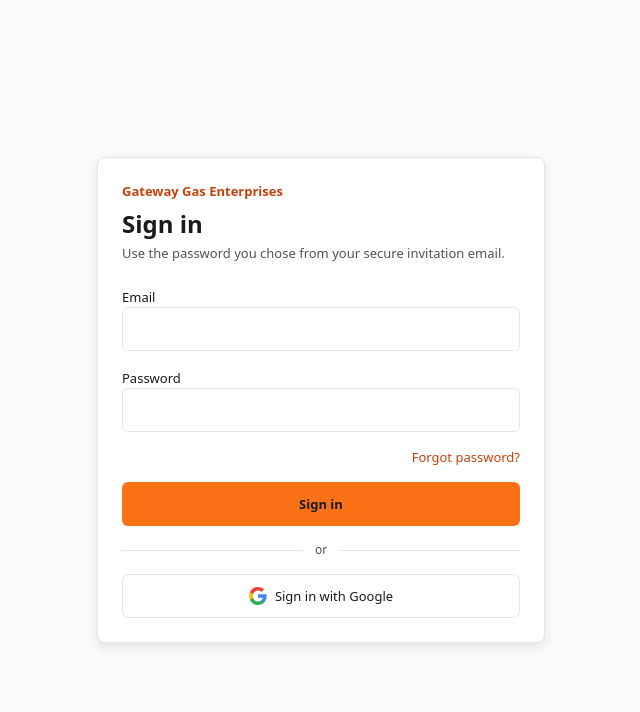
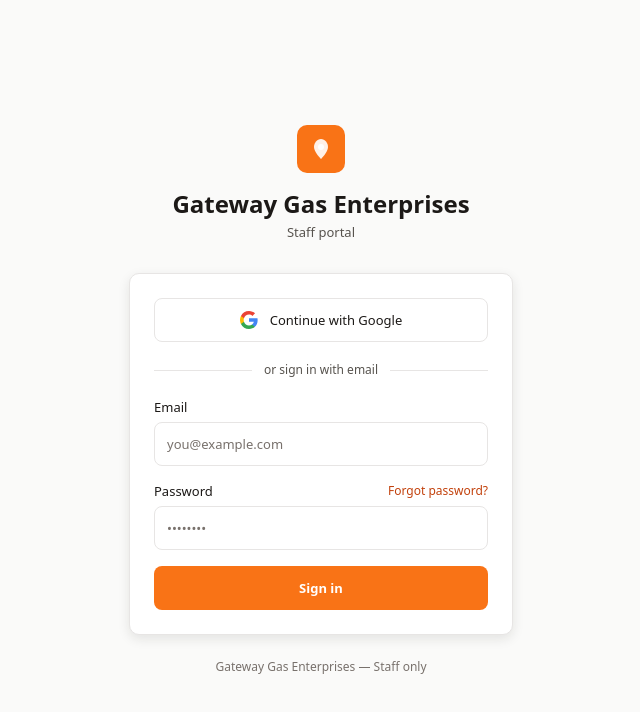
Before and after one commit to Jack-Murimi/STOREARENA, a Next.js app: page /login in a window 1280 px wide. Shown: the top 712 px of the page, without its empty margins (319-959 px from the left). Built offline with nearby package versions, Linux system fonts and the light colour scheme.

Commit message:
auth: redesign login, forgot-password, set-password with consistent brand UI

```diff
--- a/src/app/auth/forgot-password/page.tsx
+++ b/src/app/auth/forgot-password/page.tsx
@@ -34,58 +34,93 @@ export default function ForgotPasswordPage() {
   }
 
   return (
-    <main className="grid min-h-screen place-items-center bg-surface-sunken p-4">
-      <section className="w-full max-w-md rounded-lg border border-border bg-surface p-6 shadow-raised">
-        <p className="text-sm font-semibold text-orange-700">
-          Gateway Gas Enterprises
+    <div className="min-h-screen bg-surface-sunken flex items-center justify-center p-4">
+      <div className="w-full max-w-sm">
+
+        {/* Brand header */}
+        <div className="mb-8 text-center">
+          <div className="inline-flex h-12 w-12 items-center justify-center rounded-xl bg-orange-500 mb-4">
+            <svg width="24" height="24" viewBox="0 0 24 24" fill="none" aria-hidden="true">
+              <path d="M12 2C8 2 5 6 5 10c0 5 7 12 7 12s7-7 7-12c0-4-3-8-7-8Z" fill="white" opacity="0.9"/>
+              <circle cx="12" cy="10" r="3" fill="white"/>
+            </svg>
+          </div>
+          <h1 className="text-xl font-semibold text-ink">Gateway Gas Enterprises</h1>
+          <p className="mt-1 text-sm text-ink-muted">Staff portal</p>
+        </div>
+
+        <div className="rounded-xl border border-border bg-surface shadow-raised p-6">
+          {done ? (
+            <div className="text-center py-2">
+              <div className="mx-auto mb-4 flex h-12 w-12 items-center justify-center rounded-full bg-ok/10">
+                <svg width="24" height="24" viewBox="0 0 24 24" fill="none" aria-hidden="true">
+                  <path d="M20 6 9 17l-5-5" stroke="currentColor" strokeWidth="2" strokeLinecap="round" strokeLinejoin="round" className="text-ok"/>
+                </svg>
+              </div>
+              <h2 className="text-base font-semibold text-ink">Check your inbox</h2>
+              <p className="mt-2 text-sm text-ink-muted">
+                If that email has an account, a password-reset link has been sent.
+                Follow the link to choose a new password.
               </p>
-        <h1 className="mt-2 text-2xl font-semibold text-ink">
-          Reset your password
-        </h1>
-        {done ? (
-          <p className="mt-4 text-sm text-ink-muted">
-            If that email has an account, a password-reset link has been sent.
-            Check your inbox and follow the link to choose a new password.
-          </p>
+              <Link
+                href="/login"
+                className="mt-4 inline-block text-sm font-medium text-orange-700 hover:underline"
+              >
+                Back to sign in
+              </Link>
+            </div>
           ) : (
             <>
+              <h2 className="text-base font-semibold text-ink">Reset your password</h2>
               <p className="mt-1 text-sm text-ink-muted">
-              Enter your email and we will send you a link to set a new
-              password.
+                Enter your email and we&apos;ll send you a reset link.
               </p>
-            <form onSubmit={submit} className="mt-6 space-y-4">
-              <label className="block space-y-1">
-                <span className="text-sm font-medium text-ink">Email</span>
+
+              <form onSubmit={submit} className="mt-5 space-y-4">
+                <div className="space-y-1.5">
+                  <label htmlFor="email" className="block text-sm font-medium text-ink">
+                    Email
+                  </label>
                   <input
+                    id="email"
                     required
                     type="email"
                     autoComplete="email"
                     value={email}
                     onChange={(e) => setEmail(e.target.value)}
-                  className="h-11 w-full rounded-md border border-border bg-surface px-3 text-sm text-ink"
+                    placeholder="you@example.com"
+                    className="h-11 w-full rounded-lg border border-border bg-surface px-3 text-sm text-ink placeholder:text-ink-subtle transition-colors focus:border-orange-500 focus:outline-none focus:ring-2 focus:ring-orange-500/20"
                   />
-              </label>
+                </div>
+
                 {error ? (
-                <p role="alert" className="text-sm text-critical">
-                  {error}
-                </p>
+                  <div role="alert" className="rounded-lg bg-critical/10 border border-critical/20 px-3 py-2.5">
+                    <p className="text-sm text-critical">{error}</p>
+                  </div>
                 ) : null}
+
                 <button
                   disabled={pending}
                   type="submit"
-                className="h-11 w-full rounded-md bg-orange-500 px-4 text-sm font-semibold text-ink disabled:opacity-50"
+                  className="h-11 w-full rounded-lg bg-orange-500 px-4 text-sm font-semibold text-white transition-colors hover:bg-orange-600 disabled:opacity-50"
                 >
                   {pending ? "Sending…" : "Send reset link"}
                 </button>
               </form>
-          </>
-        )}
+
               <p className="mt-4 text-center text-sm text-ink-muted">
                 <Link href="/login" className="font-medium text-orange-700 hover:underline">
                   Back to sign in
                 </Link>
               </p>
-      </section>
-    </main>
+            </>
+          )}
+        </div>
+
+        <p className="mt-6 text-center text-xs text-ink-subtle">
+          Gateway Gas Enterprises &mdash; Staff only
+        </p>
+      </div>
+    </div>
   );
 }
--- a/src/app/auth/set-password/page.tsx
+++ b/src/app/auth/set-password/page.tsx
@@ -1,2 +1,109 @@
-"use client"; import { useState } from "react"; import { useRouter } from "next/navigation"; import { createSupabaseBrowserClient } from "@/lib/supabase/client";
-export default function SetPassword(){const router=useRouter();const[p,setP]=useState("");const[c,setC]=useState("");const[e,setE]=useState("");async function save(x:React.FormEvent){x.preventDefault();if(p.length<8||p!==c){setE("Use matching passwords of at least 8 characters.");return}const{error}=await createSupabaseBrowserClient().auth.updateUser({password:p});if(error)setE("This invitation link has expired. Ask an Admin to send a new invitation.");else router.replace("/")}return <main className="grid min-h-screen place-items-center bg-surface-sunken p-4"><form onSubmit={save} className="w-full max-w-md space-y-4 rounded-lg border border-border bg-surface p-6 shadow-raised"><h1 className="text-2xl font-semibold text-ink">Set your password</h1><p className="text-sm text-ink-muted">This password is private and is not visible to your administrator.</p><input required type="password" minLength={8} autoComplete="new-password" placeholder="New password" value={p} onChange={x=>setP(x.target.value)} className="h-11 w-full rounded-md border border-border bg-surface text-ink px-3"/><input required type="password" autoComplete="new-password" placeholder="Confirm password" value={c} onChange={x=>setC(x.target.value)} className="h-11 w-full rounded-md border border-border bg-surface text-ink px-3"/>{e?<p className="text-sm text-critical">{e}</p>:null}<button className="h-11 w-full rounded-md bg-orange-500 font-semibold text-ink">Save password</button></form></main>}
+"use client";
+
+import { useState } from "react";
+import { useRouter } from "next/navigation";
+import { createSupabaseBrowserClient } from "@/lib/supabase/client";
+
+export default function SetPasswordPage() {
+  const router = useRouter();
+  const [password, setPassword] = useState("");
+  const [confirm, setConfirm] = useState("");
+  const [error, setError] = useState("");
+  const [pending, setPending] = useState(false);
+
+  async function save(event: React.FormEvent) {
+    event.preventDefault();
+    if (password.length < 8 || password !== confirm) {
+      setError("Use matching passwords of at least 8 characters.");
+      return;
+    }
+    setPending(true);
+    setError("");
+    const { error } = await createSupabaseBrowserClient().auth.updateUser({ password });
+    if (error) {
+      setError("This invitation link has expired. Ask an Admin to send a new invitation.");
+      setPending(false);
+    } else {
+      router.replace("/");
+    }
+  }
+
+  return (
+    <div className="min-h-screen bg-surface-sunken flex items-center justify-center p-4">
+      <div className="w-full max-w-sm">
+
+        {/* Brand header */}
+        <div className="mb-8 text-center">
+          <div className="inline-flex h-12 w-12 items-center justify-center rounded-xl bg-orange-500 mb-4">
+            <svg width="24" height="24" viewBox="0 0 24 24" fill="none" aria-hidden="true">
+              <path d="M12 2C8 2 5 6 5 10c0 5 7 12 7 12s7-7 7-12c0-4-3-8-7-8Z" fill="white" opacity="0.9"/>
+              <circle cx="12" cy="10" r="3" fill="white"/>
+            </svg>
+          </div>
+          <h1 className="text-xl font-semibold text-ink">Gateway Gas Enterprises</h1>
+          <p className="mt-1 text-sm text-ink-muted">Staff portal</p>
+        </div>
+
+        <div className="rounded-xl border border-border bg-surface shadow-raised p-6">
+          <h2 className="text-base font-semibold text-ink">Set your password</h2>
+          <p className="mt-1 text-sm text-ink-muted">
+            Choose a private password. It is not visible to your administrator.
+          </p>
+
+          <form onSubmit={save} className="mt-5 space-y-4">
+            <div className="space-y-1.5">
+              <label htmlFor="password" className="block text-sm font-medium text-ink">
+                New password
+              </label>
+              <input
+                id="password"
+                required
+                type="password"
+                minLength={8}
+                autoComplete="new-password"
+                placeholder="At least 8 characters"
+                value={password}
+                onChange={(e) => setPassword(e.target.value)}
+                className="h-11 w-full rounded-lg border border-border bg-surface px-3 text-sm text-ink placeholder:text-ink-subtle transition-colors focus:border-orange-500 focus:outline-none focus:ring-2 focus:ring-orange-500/20"
+              />
+            </div>
+
+            <div className="space-y-1.5">
+              <label htmlFor="confirm" className="block text-sm font-medium text-ink">
+                Confirm password
+              </label>
+              <input
+                id="confirm"
+                required
+                type="password"
+                autoComplete="new-password"
+                placeholder="Repeat password"
+                value={confirm}
+                onChange={(e) => setConfirm(e.target.value)}
+                className="h-11 w-full rounded-lg border border-border bg-surface px-3 text-sm text-ink placeholder:text-ink-subtle transition-colors focus:border-orange-500 focus:outline-none focus:ring-2 focus:ring-orange-500/20"
+              />
+            </div>
+
+            {error ? (
+              <div role="alert" className="rounded-lg bg-critical/10 border border-critical/20 px-3 py-2.5">
+                <p className="text-sm text-critical">{error}</p>
+              </div>
+            ) : null}
+
+            <button
+              disabled={pending}
+              type="submit"
+              className="h-11 w-full rounded-lg bg-orange-500 px-4 text-sm font-semibold text-white transition-colors hover:bg-orange-600 disabled:opacity-50"
+            >
+              {pending ? "Saving…" : "Save password"}
+            </button>
+          </form>
+        </div>
+
+        <p className="mt-6 text-center text-xs text-ink-subtle">
+          Gateway Gas Enterprises &mdash; Staff only
+        </p>
+      </div>
+    </div>
+  );
+}
--- a/src/app/login/page.tsx
+++ b/src/app/login/page.tsx
@@ -52,7 +52,11 @@ export default function LoginPage() {
         typeof window !== "undefined"
           ? new URLSearchParams(window.location.search).get("next")
           : null;
-      const redirectTo = `${appUrl}/auth/callback${next && next.startsWith("/") && !next.startsWith("//") ? `?next=${encodeURIComponent(next)}` : ""}`;
+      const redirectTo = `${appUrl}/auth/callback${
+        next && next.startsWith("/") && !next.startsWith("//")
+          ? `?next=${encodeURIComponent(next)}`
+          : ""
+      }`;
       const { error } = await supabase.auth.signInWithOAuth({
         provider: "google",
         options: { redirectTo },
@@ -66,94 +70,109 @@ export default function LoginPage() {
   }
 
   return (
-    <main className="grid min-h-screen place-items-center bg-surface-sunken p-4">
-      <section className="w-full max-w-md rounded-lg border border-border bg-surface p-6 shadow-raised">
-        <p className="text-sm font-semibold text-orange-700">
-          Gateway Gas Enterprises
-        </p>
-        <h1 className="mt-2 text-2xl font-semibold text-ink">Sign in</h1>
-        <p className="mt-1 text-sm text-ink-muted">
-          Use the password you chose from your secure invitation email.
-        </p>
+    <div className="min-h-screen bg-surface-sunken flex items-center justify-center p-4">
+      <div className="w-full max-w-sm">
 
-        <form onSubmit={submit} className="mt-6 space-y-4">
-          <label className="block space-y-1">
-            <span className="text-sm font-medium text-ink">Email</span>
+        {/* Brand header */}
+        <div className="mb-8 text-center">
+          <div className="inline-flex h-12 w-12 items-center justify-center rounded-xl bg-orange-500 mb-4">
+            <svg width="24" height="24" viewBox="0 0 24 24" fill="none" aria-hidden="true">
+              <path d="M12 2C8 2 5 6 5 10c0 5 7 12 7 12s7-7 7-12c0-4-3-8-7-8Z" fill="white" opacity="0.9"/>
+              <circle cx="12" cy="10" r="3" fill="white"/>
+            </svg>
+          </div>
+          <h1 className="text-xl font-semibold text-ink">Gateway Gas Enterprises</h1>
+          <p className="mt-1 text-sm text-ink-muted">Staff portal</p>
+        </div>
+
+        {/* Card */}
+        <div className="rounded-xl border border-border bg-surface shadow-raised p-6">
+
+          {/* Google button — primary placement */}
+          <button
+            onClick={signInWithGoogle}
+            disabled={googlePending || pending}
+            type="button"
+            className="flex h-11 w-full items-center justify-center gap-3 rounded-lg border border-border bg-surface px-4 text-sm font-medium text-ink transition-colors hover:bg-surface-sunken disabled:opacity-50"
+          >
+            <svg width="18" height="18" viewBox="0 0 18 18" aria-hidden="true" className="shrink-0">
+              <path d="M17.64 9.2c0-.637-.057-1.251-.164-1.84H9v3.481h4.844a4.14 4.14 0 0 1-1.796 2.716v2.259h2.908c1.702-1.567 2.684-3.875 2.684-6.615Z" fill="#4285F4"/>
+              <path d="M9 18c2.43 0 4.467-.806 5.956-2.18l-2.908-2.259c-.806.54-1.837.86-3.048.86-2.344 0-4.328-1.584-5.036-3.711H.957v2.332A8.997 8.997 0 0 0 9 18Z" fill="#34A853"/>
+              <path d="M3.964 10.71A5.41 5.41 0 0 1 3.682 9c0-.593.102-1.17.282-1.71V4.958H.957A8.996 8.996 0 0 0 0 9c0 1.452.348 2.827.957 4.042l3.007-2.332Z" fill="#FBBC05"/>
+              <path d="M9 3.58c1.321 0 2.508.454 3.44 1.345l2.582-2.58C13.463.891 11.426 0 9 0A8.997 8.997 0 0 0 .957 4.958L3.964 7.29C4.672 5.163 6.656 3.58 9 3.58Z" fill="#EA4335"/>
+            </svg>
+            {googlePending ? "Redirecting…" : "Continue with Google"}
+          </button>
+
+          {/* Divider */}
+          <div className="my-5 flex items-center gap-3">
+            <div className="h-px flex-1 bg-border" />
+            <span className="text-xs text-ink-muted">or sign in with email</span>
+            <div className="h-px flex-1 bg-border" />
+          </div>
+
+          {/* Email/password form */}
+          <form onSubmit={submit} className="space-y-4">
+            <div className="space-y-1.5">
+              <label htmlFor="email" className="block text-sm font-medium text-ink">
+                Email
+              </label>
               <input
+                id="email"
                 required
                 type="email"
                 autoComplete="email"
                 value={email}
                 onChange={(e) => setEmail(e.target.value)}
-              className="h-11 w-full rounded-md border border-border bg-surface px-3 text-sm"
+                placeholder="you@example.com"
+                className="h-11 w-full rounded-lg border border-border bg-surface px-3 text-sm text-ink placeholder:text-ink-subtle transition-colors focus:border-orange-500 focus:outline-none focus:ring-2 focus:ring-orange-500/20"
               />
+            </div>
+
+            <div className="space-y-1.5">
+              <div className="flex items-center justify-between">
+                <label htmlFor="password" className="block text-sm font-medium text-ink">
+                  Password
                 </label>
-          <label className="block space-y-1">
-            <span className="text-sm font-medium text-ink">Password</span>
+                <Link
+                  href="/auth/forgot-password"
+                  className="text-xs font-medium text-orange-700 hover:underline"
+                >
+                  Forgot password?
+                </Link>
+              </div>
               <input
+                id="password"
                 required
                 type="password"
                 autoComplete="current-password"
                 value={password}
                 onChange={(e) => setPassword(e.target.value)}
-              className="h-11 w-full rounded-md border border-border bg-surface px-3 text-sm"
+                placeholder="••••••••"
+                className="h-11 w-full rounded-lg border border-border bg-surface px-3 text-sm text-ink placeholder:text-ink-subtle transition-colors focus:border-orange-500 focus:outline-none focus:ring-2 focus:ring-orange-500/20"
               />
-          </label>
-          <div className="flex justify-end">
-            <Link
-              href="/auth/forgot-password"
-              className="text-sm font-medium text-orange-700 hover:underline"
-            >
-              Forgot password?
-            </Link>
             </div>
+
             {message ? (
-            <p role="alert" className="text-sm text-critical">
-              {message}
-            </p>
+              <div role="alert" className="rounded-lg bg-critical/10 border border-critical/20 px-3 py-2.5">
+                <p className="text-sm text-critical">{message}</p>
+              </div>
             ) : null}
+
             <button
-            disabled={pending}
+              disabled={pending || googlePending}
               type="submit"
-            className="h-11 w-full rounded-md bg-orange-500 px-4 text-sm font-semibold text-ink disabled:opacity-50"
+              className="h-11 w-full rounded-lg bg-orange-500 px-4 text-sm font-semibold text-white transition-colors hover:bg-orange-600 disabled:opacity-50"
             >
               {pending ? "Signing in…" : "Sign in"}
             </button>
           </form>
-
-        <div className="mt-4 flex items-center gap-3">
-          <div className="h-px flex-1 bg-border" />
-          <span className="text-xs text-ink-muted">or</span>
-          <div className="h-px flex-1 bg-border" />
         </div>
 
-        <button
-          onClick={signInWithGoogle}
-          disabled={googlePending}
-          type="button"
-          className="mt-4 flex h-11 w-full items-center justify-center gap-2 rounded-md border border-border bg-surface px-4 text-sm font-medium text-ink hover:bg-surface-sunken disabled:opacity-50"
-        >
-          <svg width="18" height="18" viewBox="0 0 18 18" aria-hidden="true">
-            <path
-              d="M17.64 9.2c0-.637-.057-1.251-.164-1.84H9v3.481h4.844a4.14 4.14 0 0 1-1.796 2.716v2.259h2.908c1.702-1.567 2.684-3.875 2.684-6.615Z"
-              fill="#4285F4"
-            />
-            <path
-              d="M9 18c2.43 0 4.467-.806 5.956-2.18l-2.908-2.259c-.806.54-1.837.86-3.048.86-2.344 0-4.328-1.584-5.036-3.711H.957v2.332A8.997 8.997 0 0 0 9 18Z"
-              fill="#34A853"
-            />
-            <path
-              d="M3.964 10.71A5.41 5.41 0 0 1 3.682 9c0-.593.102-1.17.282-1.71V4.958H.957A8.996 8.996 0 0 0 0 9c0 1.452.348 2.827.957 4.042l3.007-2.332Z"
-              fill="#FBBC05"
-            />
-            <path
-              d="M9 3.58c1.321 0 2.508.454 3.44 1.345l2.582-2.58C13.463.891 11.426 0 9 0A8.997 8.997 0 0 0 .957 4.958L3.964 7.29C4.672 5.163 6.656 3.58 9 3.58Z"
-              fill="#EA4335"
-            />
-          </svg>
-          {googlePending ? "Redirecting…" : "Sign in with Google"}
-        </button>
-      </section>
-    </main>
+        <p className="mt-6 text-center text-xs text-ink-subtle">
+          Gateway Gas Enterprises &mdash; Staff only
+        </p>
+      </div>
+    </div>
   );
 }
```
Lines whose indentation alone changed are shown as unchanged.
